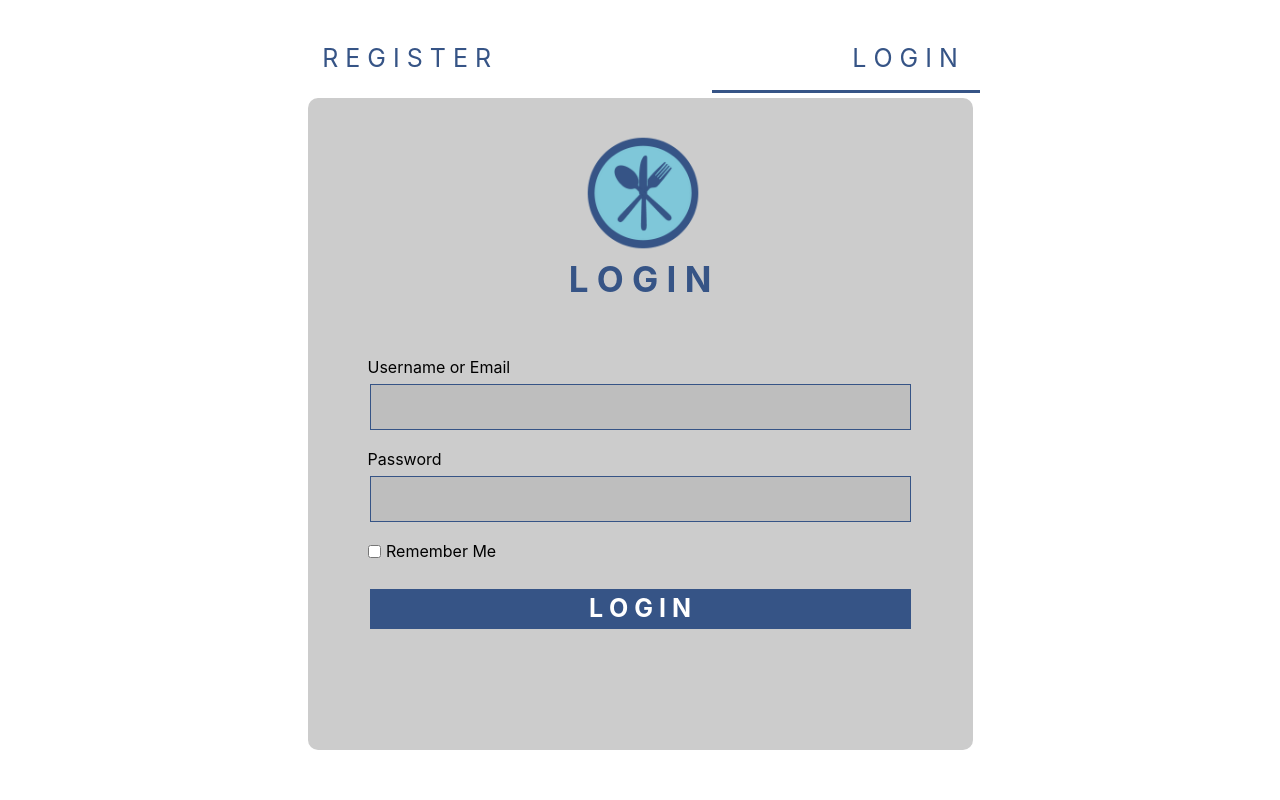
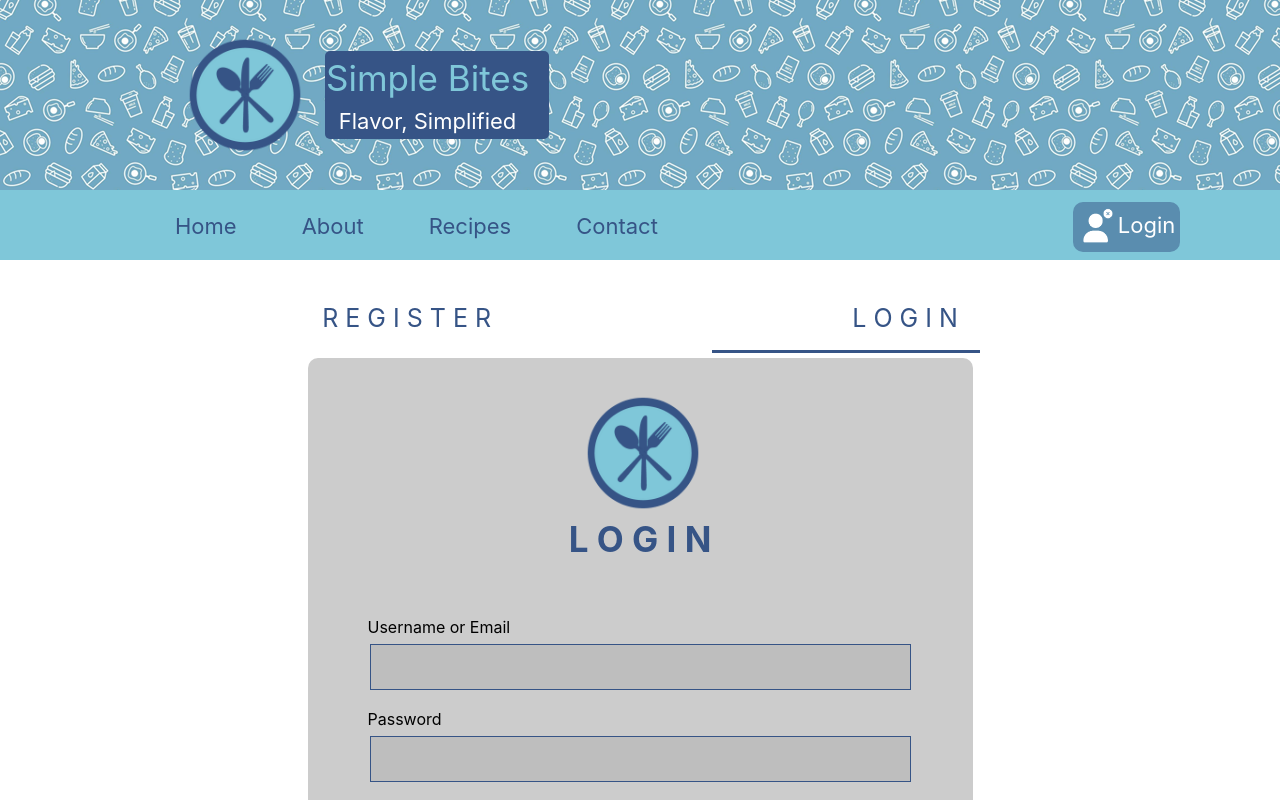
Before and after one commit to SimpleBites/FrontEnd, a React (Create React App) app in the folder app/: page /login in a window 1280 px wide. Shown: the top 800 px of the page. Built offline with nearby package versions, Linux system fonts and the light colour scheme; no server answers.

Commit message:
routing fix
app.js

```diff
--- a/app/src/App.js
+++ b/app/src/App.js
@@ -31,42 +31,42 @@ function App() {
   console.log("Current location:", location.pathname);
 
   const showNavbarAndFooterRoutes = [
-    "/Home",
-    "/About",
-    "/Recipes",
-    "/Contact",
-    "/Login",
-    "/Register",
+    "/",
+    "/about",
+    "/recipes",
+    "/contact",
+    "/login",
+    "/register",
     "/profile",
     "/favorites",
     "/submit",
-    "/Submitted",
-    "/Recipe",
-    "/Admin/Dashboard",
-    "/Admin/Adduser",
+    "/submitted",
+    "/recipe",
+    "/admin/dashboard",
+    "/admin/adduser",
     "/comments"
   ];
 
-  const showNavbarAndFooter = showNavbarAndFooterRoutes.includes(location.pathname);
+  const showNavbarAndFooter = showNavbarAndFooterRoutes.includes(location.pathname.toLowerCase());
 
   return (
     <div className="App">
       {showNavbarAndFooter && <Navbar />}
       <Routes>
-        <Route path="/Home" element={<Home />} />
-        <Route path="/About" element={<About />} />
-        <Route path="/Recipes" element={<Recipes />} />
-        <Route path="/Contact" element={<Contact />} />
-        <Route path="/Login" element={<Login />} />
-        <Route path="/Register" element={<Register />} />
-        <Route path="/Profile" element={<Profile />} />
-        <Route path="/Favorites" element={<Favorites />} />
-        <Route path="/Submit" element={<Submit />} />
-        <Route path="/Submitted" element={<Submitted />} />
-        <Route path="/Recipe" element={<Recipe />} />
-        <Route path="/Admin/*" element={<AdminWithLayout />} />
-        <Route path="/Admin/Comments" element={<Comments />} />
-        <Route path="/admin/Panel" element={<Panel />} />
+        <Route path="/" element={<Home />} />
+        <Route path="/about" element={<About />} />
+        <Route path="/recipes" element={<Recipes />} />
+        <Route path="/contact" element={<Contact />} />
+        <Route path="/login" element={<Login />} />
+        <Route path="/register" element={<Register />} />
+        <Route path="/profile" element={<Profile />} />
+        <Route path="/favorites" element={<Favorites />} />
+        <Route path="/submit" element={<Submit />} />
+        <Route path="/submitted" element={<Submitted />} />
+        <Route path="/recipe" element={<Recipe />} />
+        <Route path="/admin/*" element={<AdminWithLayout />} />
+        <Route path="/admin/comments" element={<Comments />} />
+        <Route path="/admin/panel" element={<Panel />} />
         <Route path="/admin/arecipes" element={<Arecipes />} />
         <Route path="/admin/dashboard" element={<Dashboard />} />
         <Route path="/admin/adduser" element={<Adduser />} />
@@ -74,7 +74,7 @@ function App() {
         <Route path="/admin/aapprove" element={<Aapprove />} />
         <Route path="/admin/asubmitted" element={<Asubmitted />} />
         <Route path="/admin/aupload" element={<Aupload />} />
-        <Route path="/Comments" element={<Comments />} />
+        <Route path="/comments" element={<Comments />} />
       </Routes>
       {showNavbarAndFooter && <Footer />}
     </div>
--- a/app/src/components/navbar.js
+++ b/app/src/components/navbar.js
@@ -50,7 +50,7 @@ export default function Navbar() {
           <nav className="nav">
                <div className="background">
                     <div className="nav-content">
-                         <CustomLink to="/Home" >
+                         <CustomLink to="/" >
                               <img src='/logo.png' className="logo" alt='hi' style={{ width: '150px', height: '150px', marginRight: '5px' }} />
                          </CustomLink>
                          <div className="slogan"><h2 className="Simple"> Simple Bites</h2>
@@ -65,7 +65,7 @@ export default function Navbar() {
 
                          <ul>
                               <div className="nav-btm-content">
-                                   <CustomLink to="/Home" className="Home">Home</CustomLink>
+                                   <CustomLink to="/" className="Home">Home</CustomLink>
                                    <CustomLink to="/About">About</CustomLink>
                                    <CustomLink to="/Recipes">Recipes</CustomLink>
                                    <CustomLink to="/Contact">Contact</CustomLink>
--- a/app/src/components/pages/Login.js
+++ b/app/src/components/pages/Login.js
@@ -30,7 +30,7 @@ export default function Login() {
       setPasswordError('');
       if(errors === undefined){
         alert("login succesful! redirecting to homepage")
-        window.location.href = "/Home";
+        window.location.href = "/";
 
       } else{
         if(errors) {
```
